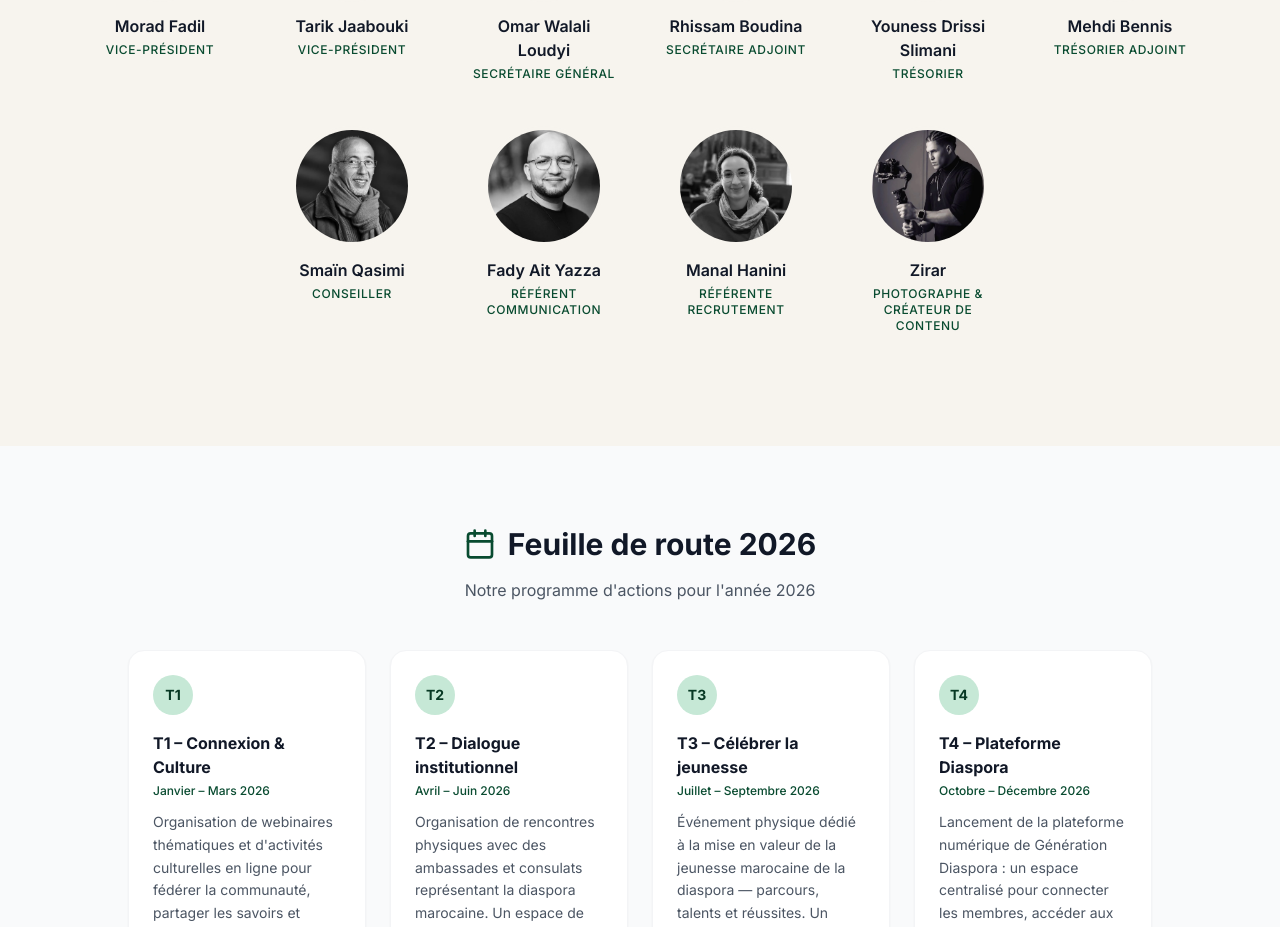
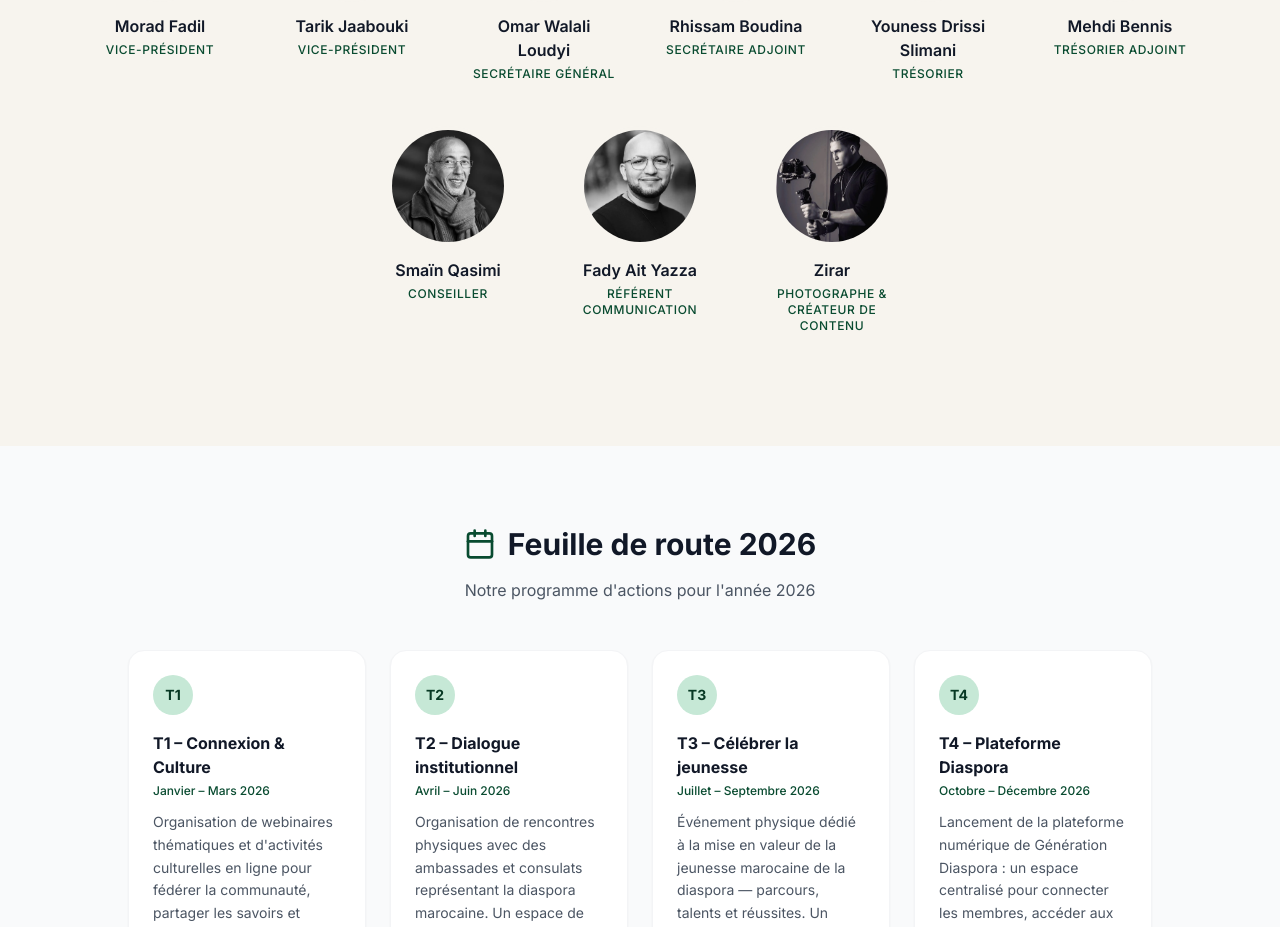
Before and after one commit to GenerationDiaspora/site-generation-diaspora, a Next.js app: page /about in a window 1280 px wide. Shown: the part 2166-3093 px from the top of the page. Built offline with nearby package versions, Linux system fonts and the light colour scheme.

Commit message:
chore: retire Manal Hanini de l'équipe (accueil et à propos)
Co-Authored-By: Claude Opus 5.5 <noreply@anthropic.com>

```diff
--- a/components/home/TeamCarousel.tsx
+++ b/components/home/TeamCarousel.tsx
@@ -16,7 +16,6 @@ const SLIDES = [
   { src: "/images/bio/bio-mehdi-bennis.png",    name: "Mehdi Bennis",         role: "Trésorier Adjoint" },
   { src: "/images/bio/bio-smain-qasimi.png",    name: "Smaïn Qasimi",        role: "Conseiller" },
   { src: "/images/bio/bio-fady-ait-yazza.png",  name: "Fady Ait Yazza",       role: "Référent Communication" },
-  { src: "/images/bio/bio-manal-hanini.png",    name: "Manal Hanini",         role: "Référente Recrutement" },
   { src: "/images/bio/bio-zirar-focus.png",     name: "Zirar Focus",          role: "Photographe & Créateur de Contenu" },
 ];
 
--- a/data/bureau.ts
+++ b/data/bureau.ts
@@ -99,12 +99,6 @@ export const bureauLegal: BureauMember[] = [
     photo: "/images/membre-gd/Fady.Aït.Azza.jpg",
   },
   {
-    name: "Manal Hanini",
-    role: "Référente Recrutement",
-    initials: "MH",
-    photo: "/images/membre-gd/Manal.HANINI.jpg",
-  },
-  {
     name: "Zirar",
     role: "Photographe & Créateur de Contenu",
     initials: "ZS",
```
Also changed, not shown: public/images/bio/bio-manal-hanini.png (deleted), public/images/membre-gd/Manal.HANINI.jpg (deleted).
